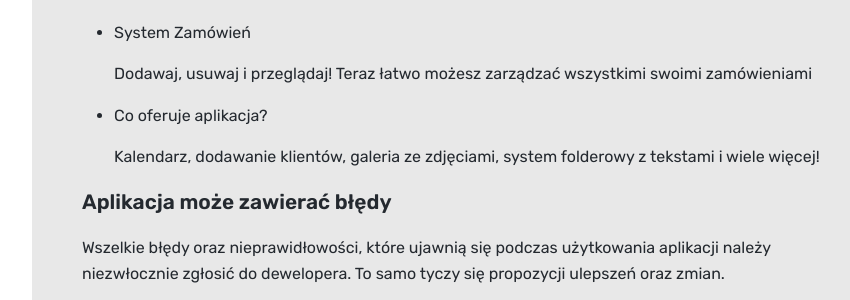
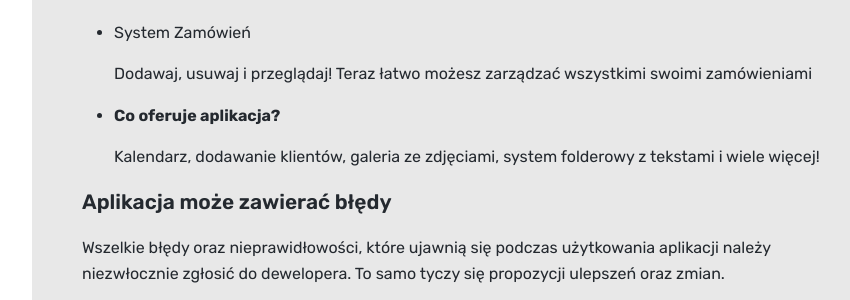
Before and after one commit to SpacingKosmopan/NowySystemZamowien, a PHP site: page /changelog.html in a window 1280 px wide. Shown: the part 1829-2129 px from the top of the page, without its empty margins (318-1168 px from the left). Run offline with PHP 8.4, Linux system fonts and the light colour scheme.

Commit message:
Fixed issue with markdown css - strong was not bold

```diff
--- a/markdown.css
+++ b/markdown.css
@@ -116,3 +116,7 @@
   border-top: 3px solid #d0d7de;
   margin: 2em 0;
 }
+
+.markdown-body strong {
+  font-weight: bold;
+}
```
